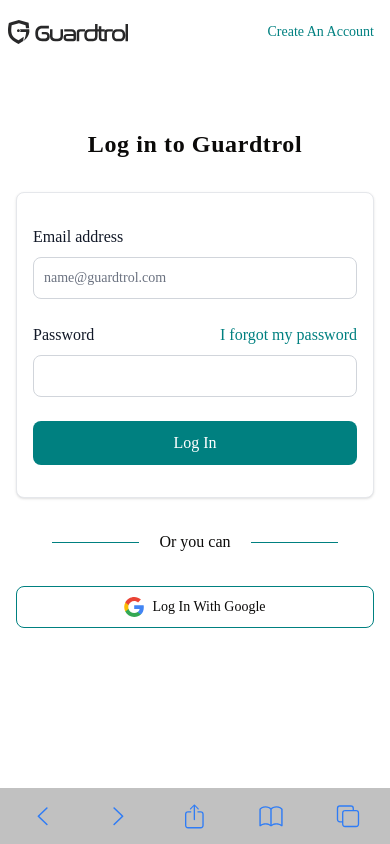
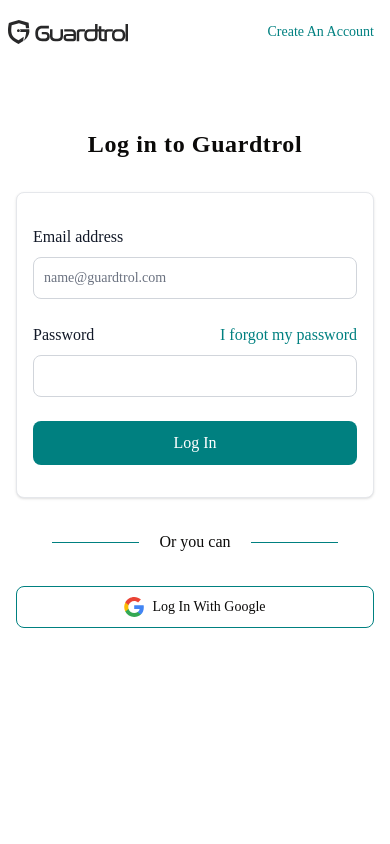
Before and after one commit to DiGenius-tech/Guardtrol-Frontend, a React (Create React App) app: page /auth in a window 390 px wide. Built offline with nearby package versions, Linux system fonts and the light colour scheme; a web font is replaced by a local one.

Commit message:
remove footer app bar

```diff
--- a/src/modules/Auth/Auth.jsx
+++ b/src/modules/Auth/Auth.jsx
@@ -1,7 +1,6 @@
 import React from 'react';
 import { Outlet } from 'react-router-dom';
 import AuthToolbar from './components/AuthToolbar/AuthToolbar';
-import MobileAppBar from '../../shared/MobileAppBar/MobileAppBar';
 
 const Auth = () => {
     return (
@@ -10,7 +9,6 @@
                 {/* auth-app works! */}
                 <AuthToolbar />
                 <Outlet />
-                <MobileAppBar />
             </div>
         </>
     );
--- a/src/modules/Onboarding/Onboarding.jsx
+++ b/src/modules/Onboarding/Onboarding.jsx
@@ -2,7 +2,6 @@
 import OnboardingToolbar from './components/OnboardingToolbar/OnboardingToolbar';
 import { Outlet } from 'react-router-dom';
 import OnboardingProgressBar from './components/OnboardingProgressBar/OnboardingProgressBar';
-import MobileAppBar from '../../shared/MobileAppBar/MobileAppBar';
 
 const Onboarding = () => {
     return (
@@ -13,7 +12,6 @@
             <OnboardingProgressBar />
             <div className="mx-auto max-w-7xl px-2 sm:px-6 lg:px-8">
                 <Outlet />
-                <MobileAppBar />
             </div>
         </>
     );
--- a/src/shared/MobileAppBar/MobileAppBar.jsx
+++ /dev/null
@@ -1,53 +0,0 @@
-import React from 'react';
-import IconAngleArrowLeftBlue from "../../images/icons/icon-angle-arrow-left-blue.svg";
-import IconAngleArrowRightBlue from "../../images/icons/icon-angle-arrow-right-blue.svg";
-import IconShareBlue from "../../images/icons/icon-share-blue.svg";
-import IconBookmarkBlue from "../../images/icons/icon-bookmark-blue.svg";
-import IconCopyBlue from "../../images/icons/icon-copy-blue.svg";
-import { useNavigate } from "react-router-dom";
-
-const MobileAppBar = () => {
-    const navigate = useNavigate();
-    const goBack = () => {
-        navigate(-1)
-    }
-    const goNext = () => {
-        navigate(1)
-    }
-    return (
-        <>
-            {/* mobile-app-bar-app works! */}
-            <div className='block sm:hidden bg-dark-100 text-white fixed bottom-0 left-0 right-0 text-center py-2'>
-                <ul className='grid grid-cols-5 gap-2 px-2'>
-                    <li className='col-span-1 flex justify-center items-center hover:bg-gray-300 h-10 rounded' onClick={goBack}>
-                        <button  aria-label='Back'>
-                            <img src={IconAngleArrowLeftBlue} alt="Back" />
-                        </button>
-                    </li>
-                    <li className='col-span-1 flex justify-center items-center hover:bg-gray-300 h-10 rounded' onClick={goNext}>
-                        <button  aria-label='Next'>
-                            <img src={IconAngleArrowRightBlue} alt="Next" />
-                        </button>
-                    </li>
-                    <li className='col-span-1 flex justify-center items-center hover:bg-gray-300 h-10 rounded'>
-                        <button  aria-label='Share'>
-                            <img src={IconShareBlue} alt="Share" />
-                        </button>
-                    </li>
-                    <li className='col-span-1 flex justify-center items-center hover:bg-gray-300 h-10 rounded'>
-                        <button  aria-label='Bookmark'>
-                            <img src={IconBookmarkBlue} alt="Bookmark" />
-                        </button>
-                    </li>
-                    <li className='col-span-1 flex justify-center items-center hover:bg-gray-300 h-10 rounded'>
-                        <button aria-label='Copy'>
-                            <img src={IconCopyBlue} alt="Copy" />
-                        </button>
-                    </li>
-                </ul>
-            </div>
-        </>
-    );
-}
-
-export default MobileAppBar;
```
